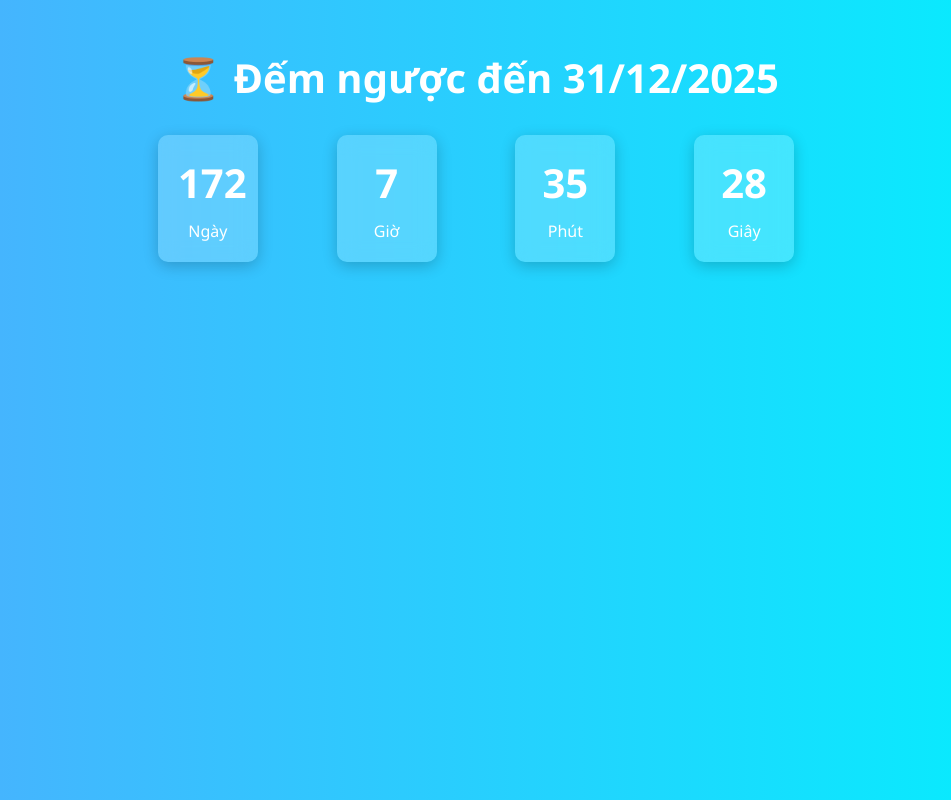
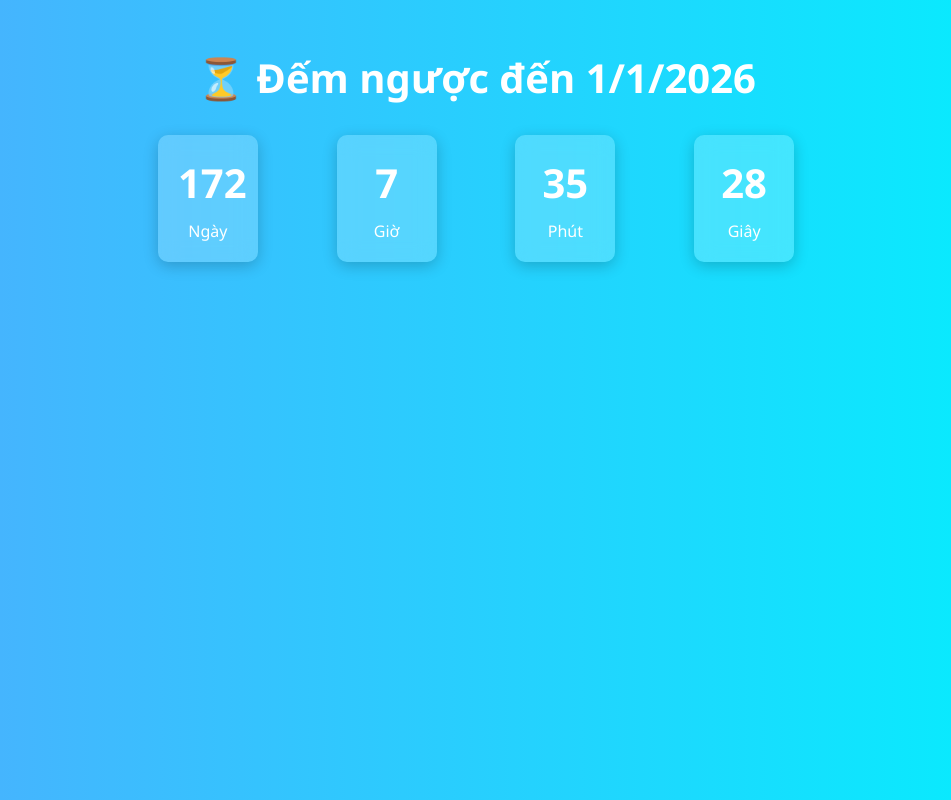
Before and after one commit to GZEGM/Dien3456, a plain HTML site: page index.html in a window 1280 px wide. Shown: the whole page, without its empty margins (164-1115 px from the left). Drawn offline with Linux system fonts and the light colour scheme.

Commit message:
Cập nhật web

```diff
--- a/index.html
+++ b/index.html
@@ -8,7 +8,7 @@
   </head>
   <body>
     <div class="container">
-      <h1>⏳ Đếm ngược đến <span id="target-date-text">31/12/2025</span></h1>
+      <h1>⏳ Đếm ngược đến <span id="target-date-text">1/1/2026</span></h1>
       <div class="countdown">
         <div>
           <span id="days">0</span>
--- a/script.js
+++ b/script.js
@@ -1,5 +1,5 @@
 const targetDate = new Date("2025-12-31T00:00:00");
-document.getElementById("target-date-text").textContent = "31/12/2025";
+document.getElementById("target-date-text").textContent = "1/1/2026";
 
 function updateCountdown() {
   const now = new Date();
```
